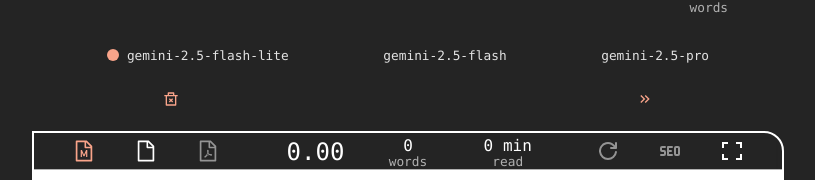
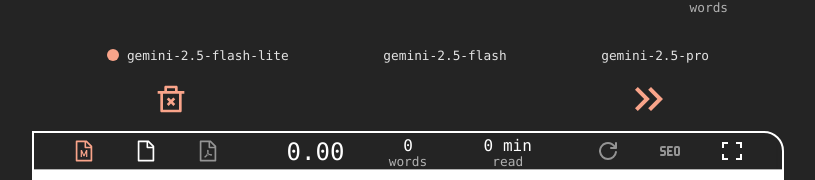
Before and after one commit to andreberezin/prompt-fiction, a React (Vite) app in the folder client/: page / in a window 1280 px wide. In both pictures the pointer is over the button 876 px from the left and 443 px from the top of the page. Shown: the part 341-521 px from the top of the page, without its empty margins (232-1047 px from the left). Built offline with nearby package versions, Linux system fonts and the light colour scheme.

Commit message:
edited button styles

```diff
--- a/client/src/styles/buttons.scss
+++ b/client/src/styles/buttons.scss
@@ -20,19 +20,21 @@
 	  transition: transform 0.2s;
 	  cursor: pointer;
 
-	  &:not(.disabled).submit:hover {
+	  &:not(.disabled)#submit-button:hover {
 		transform: translateX(4px);
 	  }
 
-	  .submit-icon {
+	  #submit-icon {
 		font-size: 3rem;
 	  }
 
-	  .clear-icon {
+	  #clear-icon,
+	  #cancel-icon{
 		font-size: 2rem;
 	  }
 
-	  &.clear:hover {
+	  &:not(.disabled)#clear-button:hover,
+	  &:not(.disabled)#cancel-button:hover{
 		transform: scale(1.1);
 	  }
 
```
